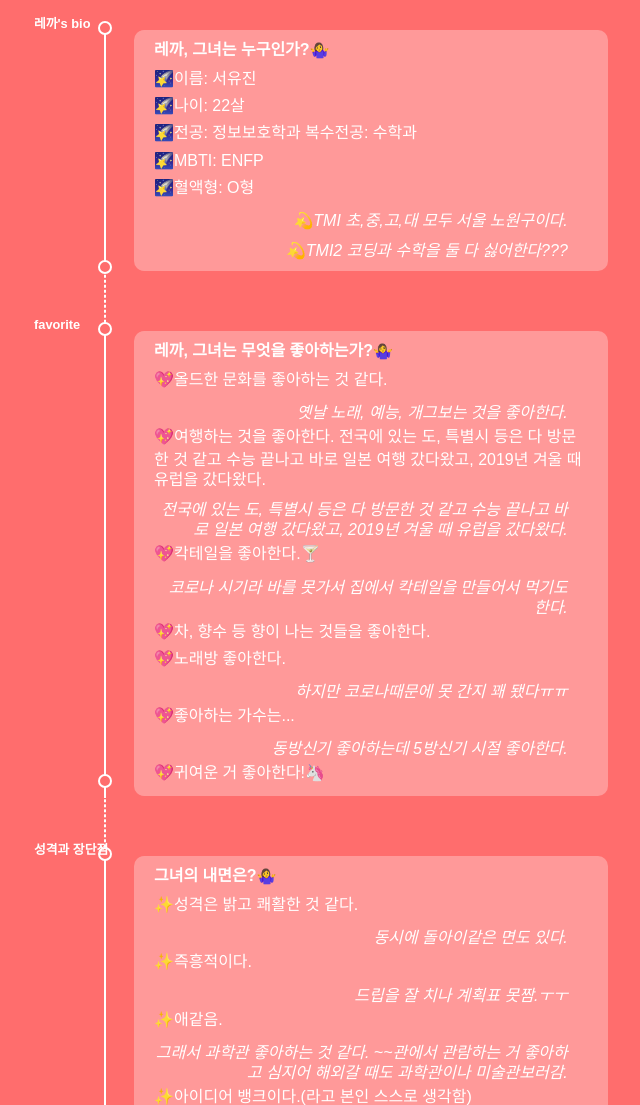
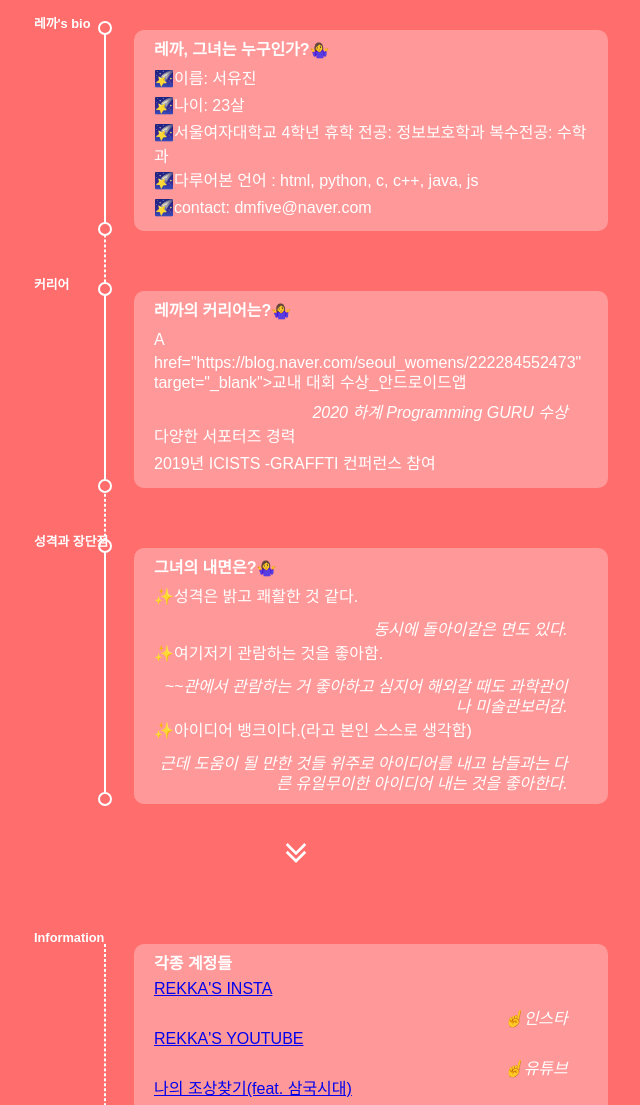
Before and after one commit to 17seetwice/bio, a plain HTML site: page index.html in a window 1280 px wide. Shown: the top 1105 px of the page, without its empty margins (114-754 px from the left). Drawn offline with Linux system fonts and the light colour scheme; a script that the page names is missing.

Commit message:
Update index.html

```diff
--- a/index.html
+++ b/index.html
@@ -11,13 +11,12 @@
                     <div class="title">레까, 그녀는 누구인가?🤷‍♀️</div>
 
                     <div class="info">🌠이름: 서유진</div>
-                   <div class="info">🌠나이: 22살</div>
-                    <div class="info">🌠전공: 정보보호학과 복수전공: 수학과</div>
-                    <div class="info">🌠MBTI: ENFP</div>
-                    <div class="info">🌠혈액형: O형</div>
+                   <div class="info">🌠나이: 23살</div>
+                    <div class="info">🌠서울여자대학교 4학년 휴학 전공: 정보보호학과 복수전공: 수학과</div>
+                    <div class="info">🌠다루어본 언어 : html, python, c, c++, java, js</div>
+                    <div class="info">🌠contact: dmfive@naver.com</div>
 
-                    <div class="name">💫TMI 초,중,고,대 모두 서울 노원구이다.</div>
-                    <div class="name">💫TMI2 코딩과 수학을 둘 다 싫어한다???</div>
+
                     <div class="time">
                         <span>레까's bio</span>
                         <span></span>
@@ -25,22 +24,14 @@
                 </li>
                 <li>
                     <span></span>
-                    <div class="title">레까, 그녀는 무엇을 좋아하는가?🤷‍♀️</div>
-                    <div class="info">💖올드한 문화를 좋아하는 것 같다. </div>
-                    <div class="name">옛날 노래, 예능, 개그보는 것을 좋아한다.</div>
-                     <div class="info">💖여행하는 것을 좋아한다. 전국에 있는 도, 특별시 등은 다 방문한 것 같고 수능 끝나고 바로 일본 여행 갔다왔고, 2019년 겨울 때 유럽을 갔다왔다.</div>
-                    <div class="name">전국에 있는 도, 특별시 등은 다 방문한 것 같고 수능 끝나고 바로 일본 여행 갔다왔고, 2019년 겨울 때 유럽을 갔다왔다.</div>
-                     <div class="info">💖칵테일을 좋아한다.🍸 </div>
-                    <div class="name">코로나 시기라 바를 못가서 집에서 칵테일을 만들어서 먹기도 한다.</div>
-                     <div class="info">💖차, 향수 등 향이 나는 것들을 좋아한다.</div>
-                    <div class="info">💖노래방 좋아한다. </div>
-                    <div class="name">하지만 코로나때문에 못 간지 꽤 됐다ㅠㅠ</div>
-                    <div class="info">💖좋아하는 가수는... </div>
-                    <div class="name">동방신기 좋아하는데 5방신기 시절 좋아한다.</div>
-                    <div class="info">💖귀여운 거 좋아한다!🦄</div>
+                    <div class="title">레까의 커리어는?🤷‍♀️</div>
+                    <div class="info">a href="https://blog.naver.com/seoul_womens/222284552473" target="_blank">교내 대회 수상_안드로이드앱<a> </div>
+                    <div class="name">2020 하계 Programming GURU 수상</div>
+                     <div class="info">다양한 서포터즈 경력</div>
+			<div class="info">2019년 ICISTS -GRAFFTI 컨퍼런스 참여</div>
 
                     <div class="time">
-                        <span>favorite</span>
+                        <span>커리어</span>
                         <span></span>
                     </div>
                 </li>
@@ -48,11 +39,9 @@
                     <span></span>
                     <div class="title">그녀의 내면은?🤷‍♀️</div>
                     <div class="info">✨성격은 밝고 쾌활한 것 같다.</div>
-                    <div class="name">동시에 돌아이같은 면도 있다.</div>
-                    <div class="info">✨즉흥적이다.</div>
-                    <div class="name">드립을 잘 치나 계획표 못짬.ㅜㅜ</div>
-                    <div class="info">✨애같음.</div>
-                    <div class="name">그래서 과학관 좋아하는 것 같다. ~~관에서 관람하는 거 좋아하고 심지어 해외갈 때도 과학관이나 미술관보러감.</div>
+			<div class="name">동시에 돌아이같은 면도 있다.</div>
+                    <div class="info">✨여기저기 관람하는 것을 좋아함.</div>
+                    <div class="name">~~관에서 관람하는 거 좋아하고 심지어 해외갈 때도 과학관이나 미술관보러감.</div>
                     <div class="info">✨아이디어 뱅크이다.(라고 본인 스스로 생각함)</div>
                     <div class="name">근데 도움이 될 만한 것들 위주로 아이디어를 내고 남들과는 다른 유일무이한 아이디어 내는 것을 좋아한다.</div>
 
@@ -123,30 +112,14 @@
 
                     <div class="name">☝️자체 재미 웹사이트</div>
                     <div class="time">
-                        <span>친해지자!</span>
+                        <span>Information</span>
                         <span></span>
                                 </div>
 
 
 
 
-                <li>
-                    <span></span>
-                    <div class="title">💩알고 싶지 않으면 창닫아도 됩니다.💩</div>
-                    <div class="info">🔮술먹고 만든 흑역사가 있다.</div>
-                    <div class="name">비닐봉지 얼굴에 집어넣고 왈랄라하고 다닌 적이 있다.</div>
-                    <div class="info">🔮코요태 팬미팅가서 멤버들과 얘기한 적 있음.</div>
-                    <div class="name">유튜브 영상이 증거(궁금하면... 5백원)</div>
-                    <div class="info">🔮앱개발대회에서</div>
-                    <div class="name">좋은 결과를 얻은 적이 있음.</div>
-                    <div class="info">끝!</div>
 
-                                <div class="time">
-                        <span>TMI</span>
-                        <span></span>
-                                </div></li>
-
-                  <li></li>
 
 
 
```
